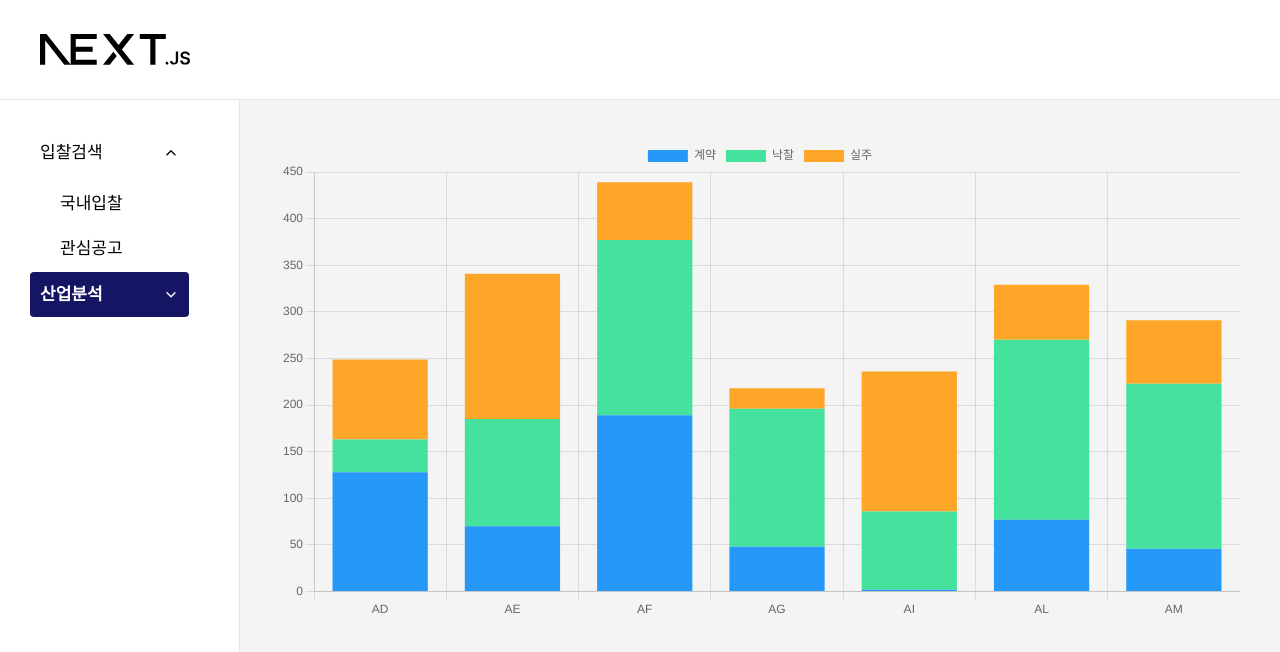
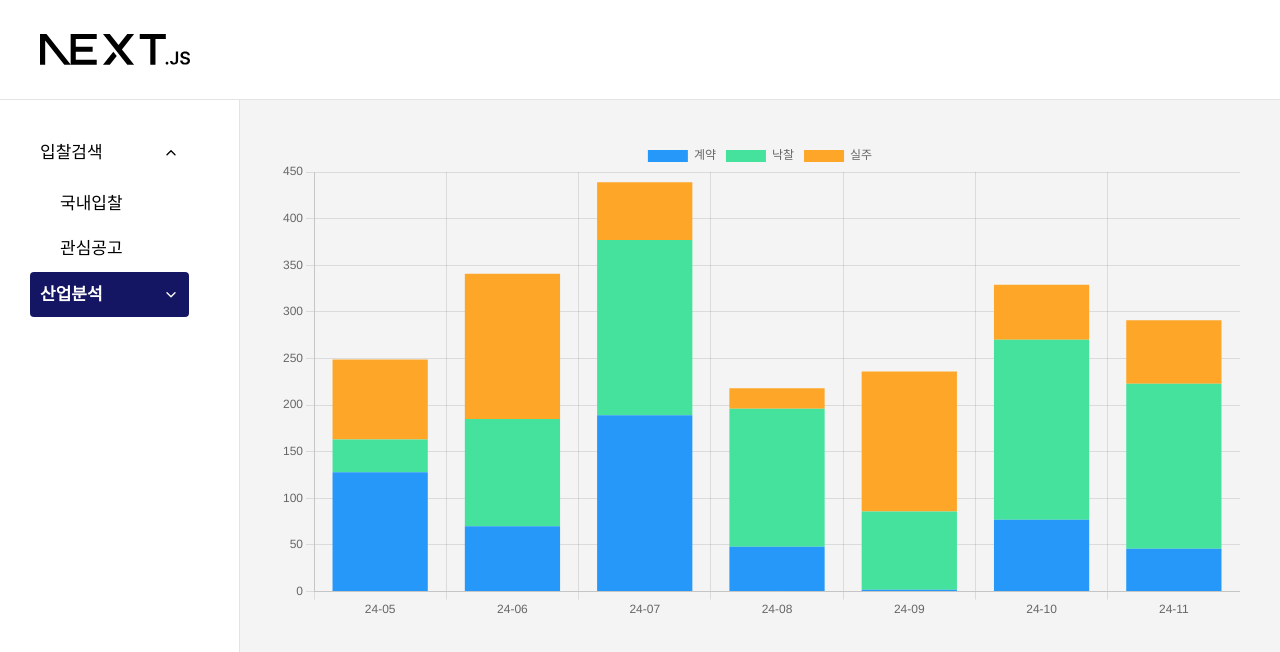
Before and after one commit to hckang80/nextjs-beginner-task, a Next.js app: page /analysis/supplier in a window 1280 px wide. Shown: the top 652 px of the page. Built offline with nearby package versions, Linux system fonts and the light colour scheme.

Commit message:
feat: 날짜 포맷 적용

```diff
--- a/app/analysis/supplier/chart.tsx
+++ b/app/analysis/supplier/chart.tsx
@@ -3,12 +3,16 @@
 import React from 'react';
 import { Bar } from 'react-chartjs-2';
 import 'chart.js/auto';
-import { Supplier } from '@/lib';
+import { Supplier, toReadableDate } from '@/lib';
 
 const BarChart = ({ supplierList }: { supplierList: Supplier[] }) => {
-  console.log({ supplierList });
   const data = {
-    labels: ['AD', 'AE', 'AF', 'AG', 'AI', 'AL', 'AM'],
+    labels: supplierList.map(({ createdAt }) =>
+      toReadableDate(createdAt, {
+        year: '2-digit',
+        month: '2-digit'
+      })
+    ),
     datasets: [
       {
         label: '계약',
```
